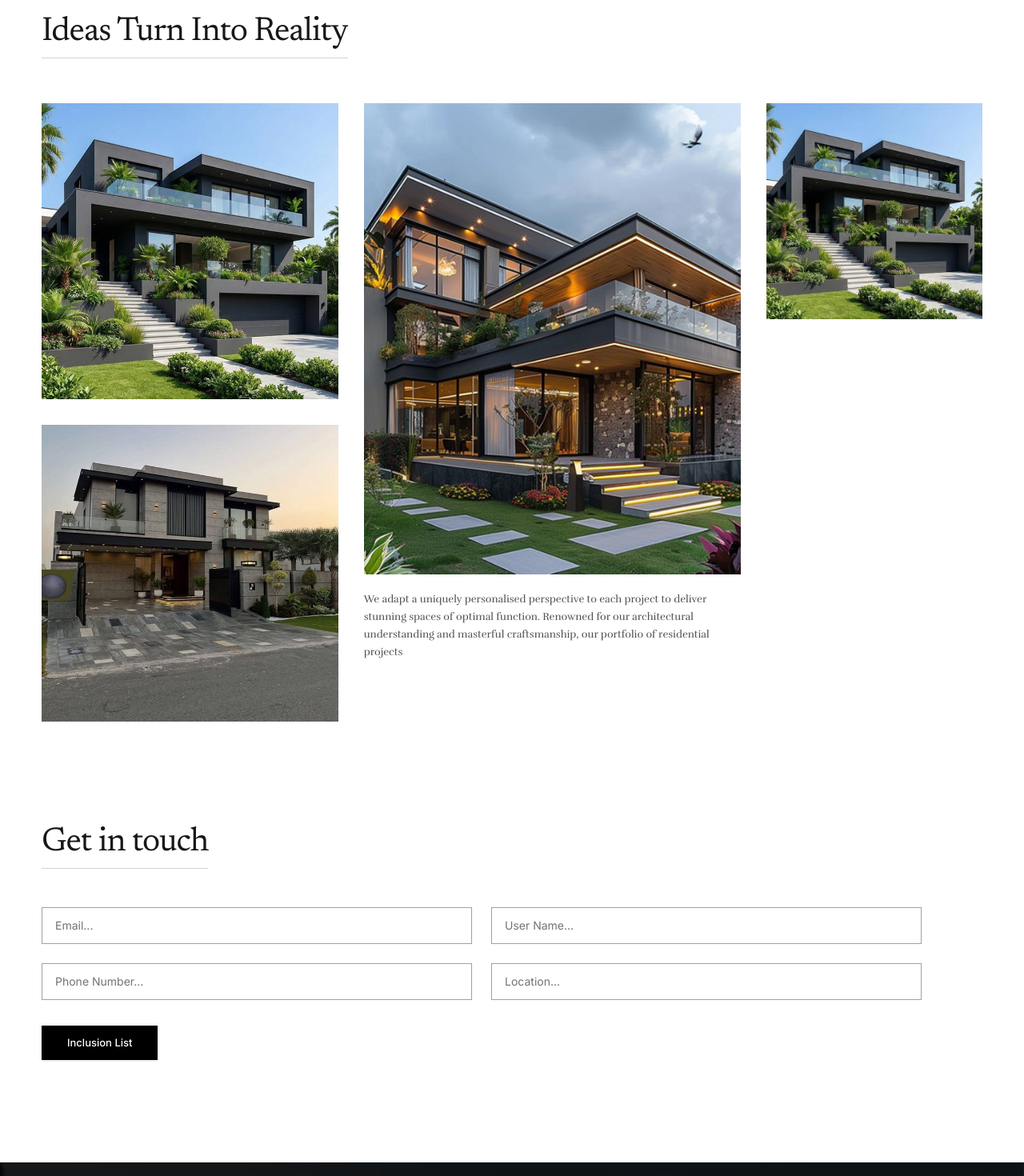
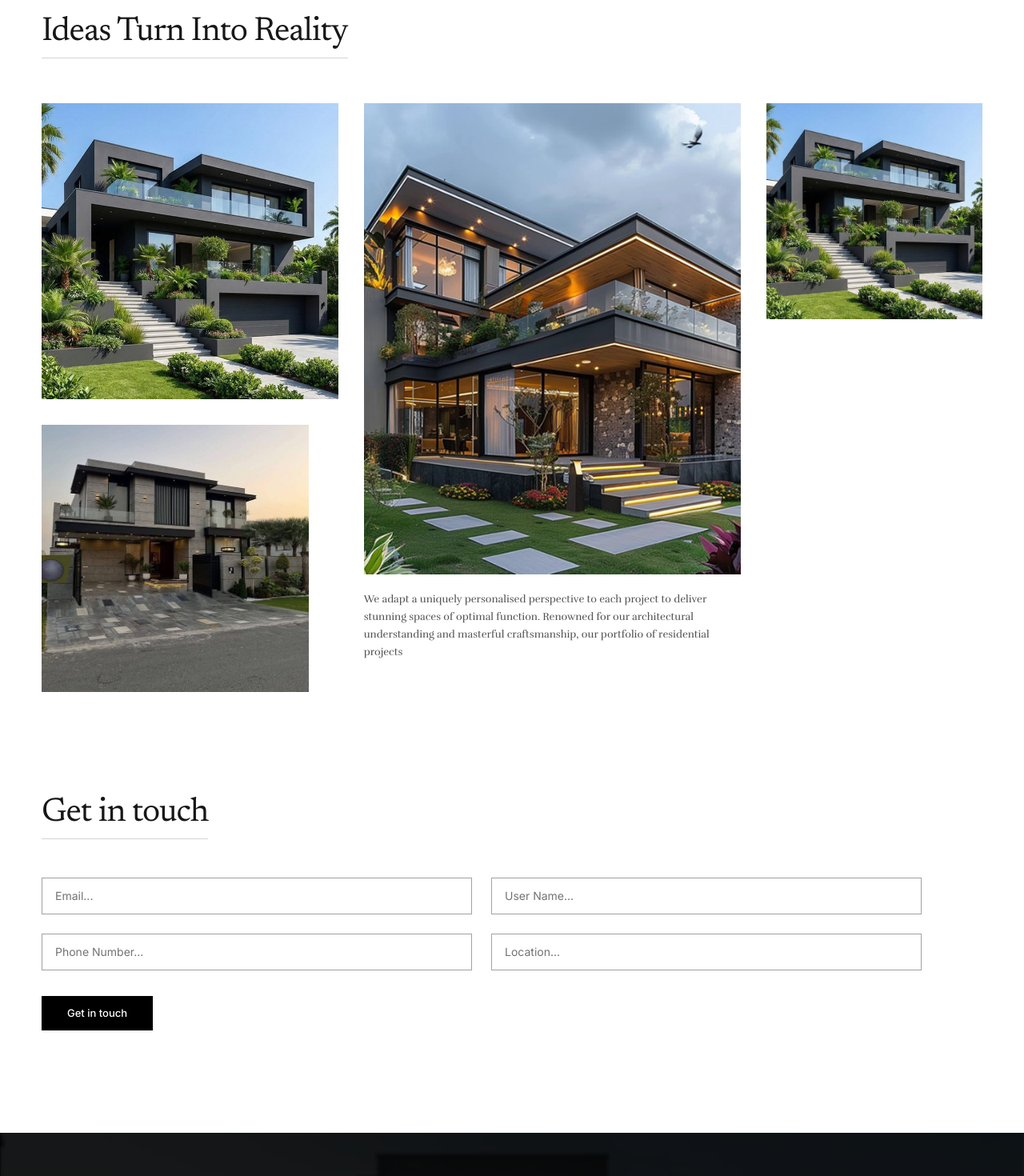
Before and after one commit to mrbunroeun/RealestateToyal, a Vue app: page / in a window 1280 px wide. Shown: the part 5340-6810 px from the top of the page at 80% size. Built offline with nearby package versions, Linux system fonts and the light colour scheme; a web font is replaced by a local one.

Commit message:
working on send data to telegram

```diff
--- a/src/views/HomePage.vue
+++ b/src/views/HomePage.vue
@@ -656,8 +656,8 @@ onUnmounted(() => {
 
       <!-- Asymmetrical 3-Column Image Grid -->
       <div class="grid grid-cols-1 lg:grid-cols-12 gap-6 sm:gap-8 items-start">
-        <!-- Left Column: 2 Stacked Square Photos -->
-        <div class="lg:col-span-4 flex flex-col gap-6 sm:gap-8">
+        <!-- Left Column: 2 Stacked Photos (Top normal, bottom smaller) -->
+        <div class="lg:col-span-4 flex flex-col gap-6 sm:gap-8 items-start">
           <div
             class="w-full aspect-square overflow-hidden bg-neutral-100 rounded-none"
           >
@@ -667,8 +667,9 @@ onUnmounted(() => {
               class="w-full h-full object-cover hover:scale-105 transition-transform duration-500 rounded-none"
             />
           </div>
+          <!-- Bottom Left: Smaller Photo with subtle x-gap -->
           <div
-            class="w-full aspect-square overflow-hidden bg-neutral-100 rounded-none"
+            class="w-[92%] sm:w-[90%] aspect-square overflow-hidden bg-neutral-100 rounded-none"
           >
             <img
               :src="houseTopLeft"
@@ -764,7 +765,7 @@ onUnmounted(() => {
             type="submit"
             class="px-8 py-3 bg-black text-white text-[12px] sm:text-[13px] font-medium hover:bg-neutral-800 transition-colors shadow-sm cursor-pointer select-none rounded-none"
           >
-            Inclusion List
+            Get in touch
           </button>
         </div>
       </form>
```
